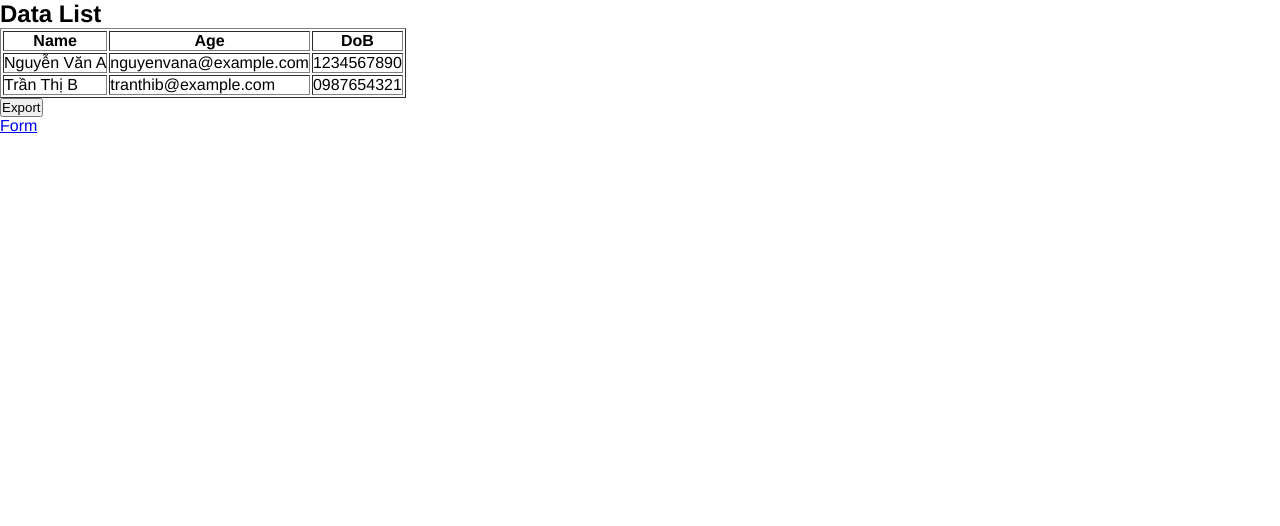
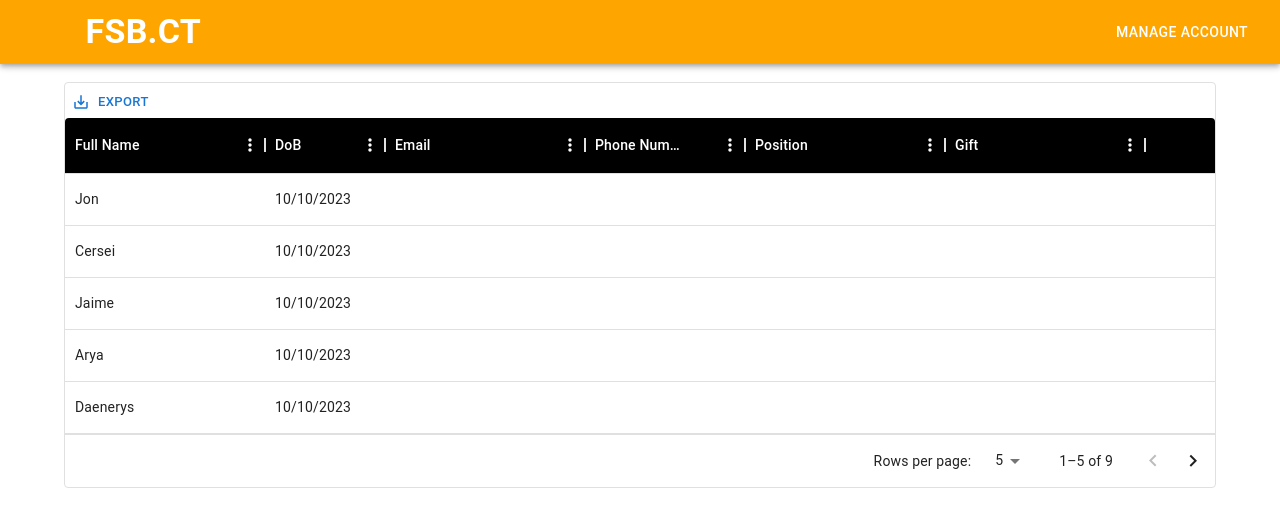
Before and after one commit to cuongnp3110/faw, a React (Create React App) app: page /datalist in a window 1280 px wide. Shown: the top 526 px of the page. Built offline with nearby package versions, Linux system fonts and the light colour scheme.

Commit message:
add AppBar, Edit btn component, Data list: Export CVS, Data table

```diff
--- a/package.json
+++ b/package.json
@@ -8,10 +8,12 @@
     "@emotion/styled": "^11.11.0",
     "@mui/icons-material": "^5.14.13",
     "@mui/material": "^5.14.13",
+    "@mui/x-data-grid": "^6.16.2",
     "@mui/x-date-pickers": "^6.16.2",
     "@testing-library/jest-dom": "^5.17.0",
     "@testing-library/react": "^13.4.0",
     "@testing-library/user-event": "^13.5.0",
+    "axios": "^1.5.1",
     "date-fns": "^2.30.0",
     "dayjs": "^1.11.10",
     "react": "^18.2.0",
--- a/src/App.js
+++ b/src/App.js
@@ -1,18 +1,19 @@
-import { Routes, Route } from 'react-router-dom';
-import Form from './Pages/Form/Form';
-import DataList from './Pages/DataList/DataList';
-import WheelSpinner from './Pages/WheelSpinner/WheelSpinner';
+import { Routes, Route } from "react-router-dom";
+import Form from "./Pages/Form/Form";
+import DataList from "./Pages/DataList/DataList";
+import WheelSpinner from "./Pages/WheelSpinner/WheelSpinner";
+import Login from "./Pages/Login/Login";
 
 function App() {
   return (
-    <div style={{ fontFamily: 'Helvetica' }}>
-    <Routes>
-      <Route path="/" element={<Form />} />
-      <Route path="/datalist" element={<DataList />} />
-      <Route path="/wheelspinner" element={<WheelSpinner />} />
-    </Routes>
+    <div style={{ fontFamily: "Helvetica" }}>
+      <Routes>
+        <Route path="/" element={<Form />} />
+        <Route path="/login" element={<Login />} />
+        <Route path="/datalist" element={<DataList />} />
+        <Route path="/wheelspinner" element={<WheelSpinner />} />
+      </Routes>
     </div>
-
   );
 }
 
--- /dev/null
+++ b/src/Pages/Components/AppBar/AppBar.css
@@ -0,0 +1,3 @@
+.appbar-bg{
+    background-color: yellow !important;
+}
--- /dev/null
+++ b/src/Pages/Components/AppBar/AppBar.js
@@ -0,0 +1,35 @@
+import * as React from "react";
+import AppBar from "@mui/material/AppBar";
+import Toolbar from "@mui/material/Toolbar";
+import Typography from "@mui/material/Typography";
+
+import Buttons from "../../Components/Button/Buttons";
+
+export default function AppBars() {
+  return (
+    <AppBar
+      position="static"
+      sx={{
+        backgroundColor: "orange",
+      }}
+    >
+      <Toolbar>
+        <Typography
+          variant="h4"
+          fontWeight="bold"
+          noWrap
+          component="div"
+          sx={{
+            flexGrow: 1,
+            display: { xs: "none", sm: "block" },
+            paddingLeft: "5%",
+          }}
+        >
+          FSB.CT
+        </Typography>
+
+        <Buttons href="#" text="Manage Account" sx={{ color: "white" }} />
+      </Toolbar>
+    </AppBar>
+  );
+}
--- a/src/Pages/Components/Button/Buttons.js
+++ b/src/Pages/Components/Button/Buttons.js
@@ -10,6 +10,7 @@ export default function Buttons({
   color,
   startIcon,
   endIcon,
+  sx,
 }) {
   return (
     <Button
@@ -20,6 +21,7 @@ export default function Buttons({
       color={color}
       startIcon={startIcon}
       endIcon={endIcon}
+      sx={sx}
     >
       {text}
     </Button>
--- a/src/Pages/DataList/DataList.css
+++ b/src/Pages/DataList/DataList.css
@@ -0,0 +1,10 @@
+.MuiDataGrid-columnHeaders {
+    background-color: black ;
+    color: white;
+}
+.css-ptiqhd-MuiSvgIcon-root{
+    color: white !important;
+}
+/* .MuiButtonBase-root {
+    color: gray !important;
+} */
--- a/src/Pages/DataList/DataList.js
+++ b/src/Pages/DataList/DataList.js
@@ -1,33 +1,80 @@
-import React, { useState } from 'react';
+import React from "react";
+import { Container } from "@mui/material";
+import {
+  DataGrid,
+  GridToolbarContainer,
+  GridToolbarExport,
+} from "@mui/x-data-grid";
+
+import "./DataList.css";
+
+import Login from "../Login/Login";
+import AppBars from "../Components/AppBar/AppBar";
+
+//Columns
+const columns = [
+  {
+    field: "fullname",
+    headerName: "Full Name",
+    width: 200,
+  },
+  { field: "dob", headerName: "DoB", width: 120 },
+  { field: "email", headerName: "Email", width: 200 },
+  { field: "phone", headerName: "Phone Number", width: 160 },
+  { field: "position", headerName: "Position", width: 200 },
+  { field: "gift", headerName: "Gift", width: 200 },
+];
+
+//Data Rows
+const rows = [
+  { id: 1, dob: "10/10/2023", fullname: "Jon", age: 35 },
+  { id: 2, dob: "10/10/2023", fullname: "Cersei", age: 42 },
+  { id: 3, dob: "10/10/2023", fullname: "Jaime", age: 45 },
+  { id: 4, dob: "10/10/2023", fullname: "Arya", age: 16 },
+  { id: 5, dob: "10/10/2023", fullname: "Daenerys", age: null },
+  { id: 6, dob: "10/10/2023", fullname: null, age: 150 },
+  { id: 7, dob: "10/10/2023", fullname: "Ferrara", age: 44 },
+  { id: 8, dob: "10/10/2023", fullname: "Rossini", age: 36 },
+  { id: 9, dob: "10/10/2023", fullname: "Harvey", age: 65 },
+];
+
+function CustomToolbar() {
+  return (
+    <GridToolbarContainer>
+      <GridToolbarExport />
+    </GridToolbarContainer>
+  );
+}
 
 function DataList() {
+  const user = true;
   return (
     <div>
-        <h2>Data List</h2>
-        <table border="1">
-            <thead>
-                <tr>
-                    <th>Name</th>
-                    <th>Age</th>
-                    <th>DoB</th>
-                </tr>
-            </thead>
-            <tbody>
-                <tr>
-                    <td>Nguyễn Văn A</td>
-                    <td>nguyenvana@example.com</td>
-                    <td>1234567890</td>
-                </tr>
-                <tr>
-                    <td>Trần Thị B</td>
-                    <td>tranthib@example.com</td>
-                    <td>0987654321</td>
-                </tr>
-            </tbody>
-        </table>
-        <button>Export</button>
-        <br/>
-        <a href="/">Form</a>
+      {user === true ? (
+        <>
+          <AppBars />
+          <Container>
+            <br />
+            <div style={{ width: "100%" }}>
+              <DataGrid
+                rows={rows}
+                columns={columns}
+                initialState={{
+                  pagination: {
+                    paginationModel: { page: 0, pageSize: 5 },
+                  },
+                }}
+                slots={{
+                  toolbar: CustomToolbar,
+                }}
+                pageSizeOptions={[5, 10, 25, 100]}
+              />
+            </div>
+          </Container>
+        </>
+      ) : (
+        <Login />
+      )}
     </div>
   );
 }
--- a/src/Pages/Form/Form.js
+++ b/src/Pages/Form/Form.js
@@ -49,8 +49,9 @@ function Form({ icon, text }) {
               alert("clicked");
             }}
           />
-          <Buttons href="/datalist" text="Data List" />
-          <Buttons href="/wheelspinner" text="Wheel Snipper" />
+          {/* <Buttons href="/datalist" text="Data List" />
+              <Buttons href="/wheelspinner" text="Wheel Snipper" /> */}
+          <br />
         </Stack>
       </Container>
     </>
--- /dev/null
+++ b/src/Pages/Login/Login.js
@@ -0,0 +1,7 @@
+import React from "react";
+
+const Login = () => {
+  return <div>Login</div>;
+};
+
+export default Login;
```
Also changed, not shown: 2 other files (tests, documents, lock files or other folders).
